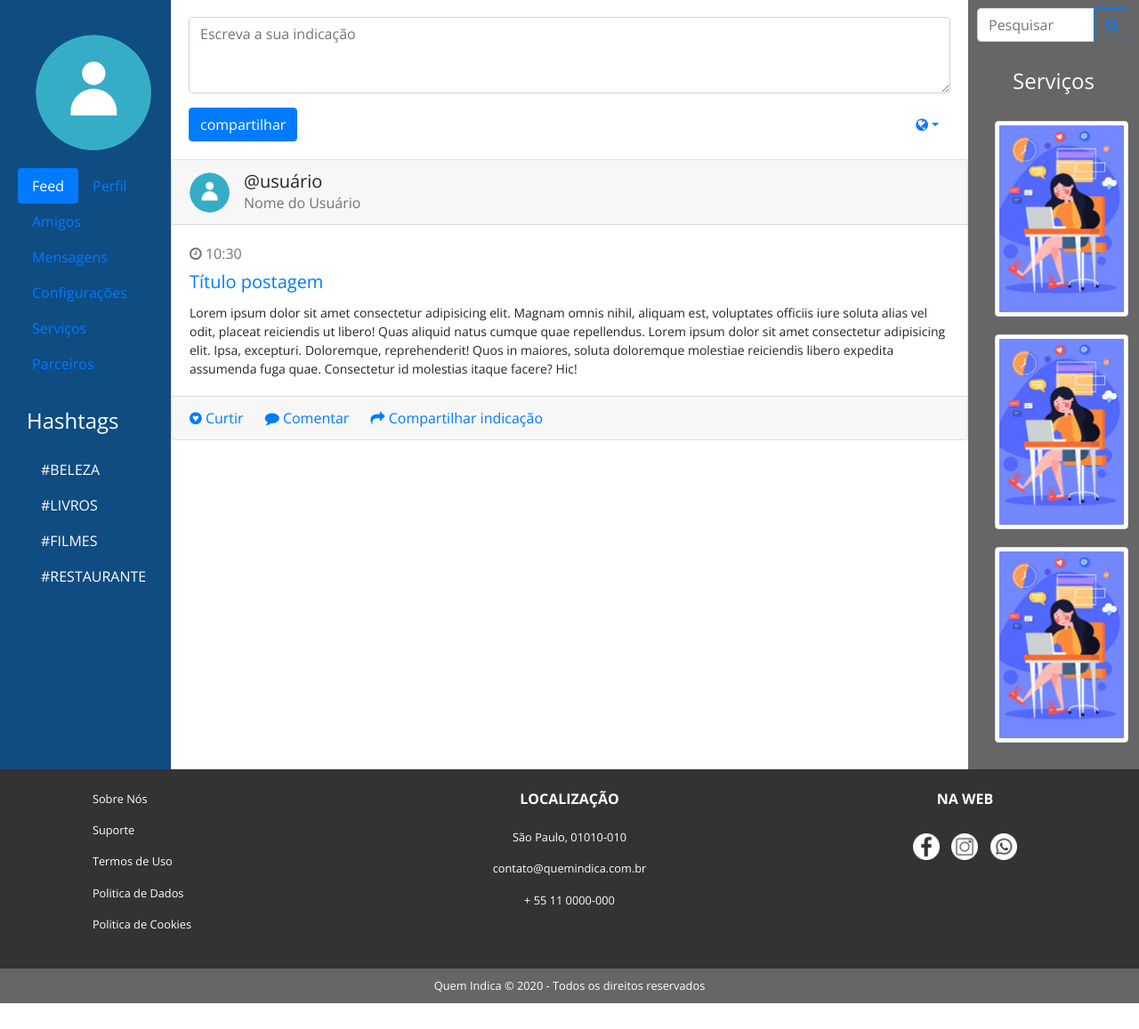
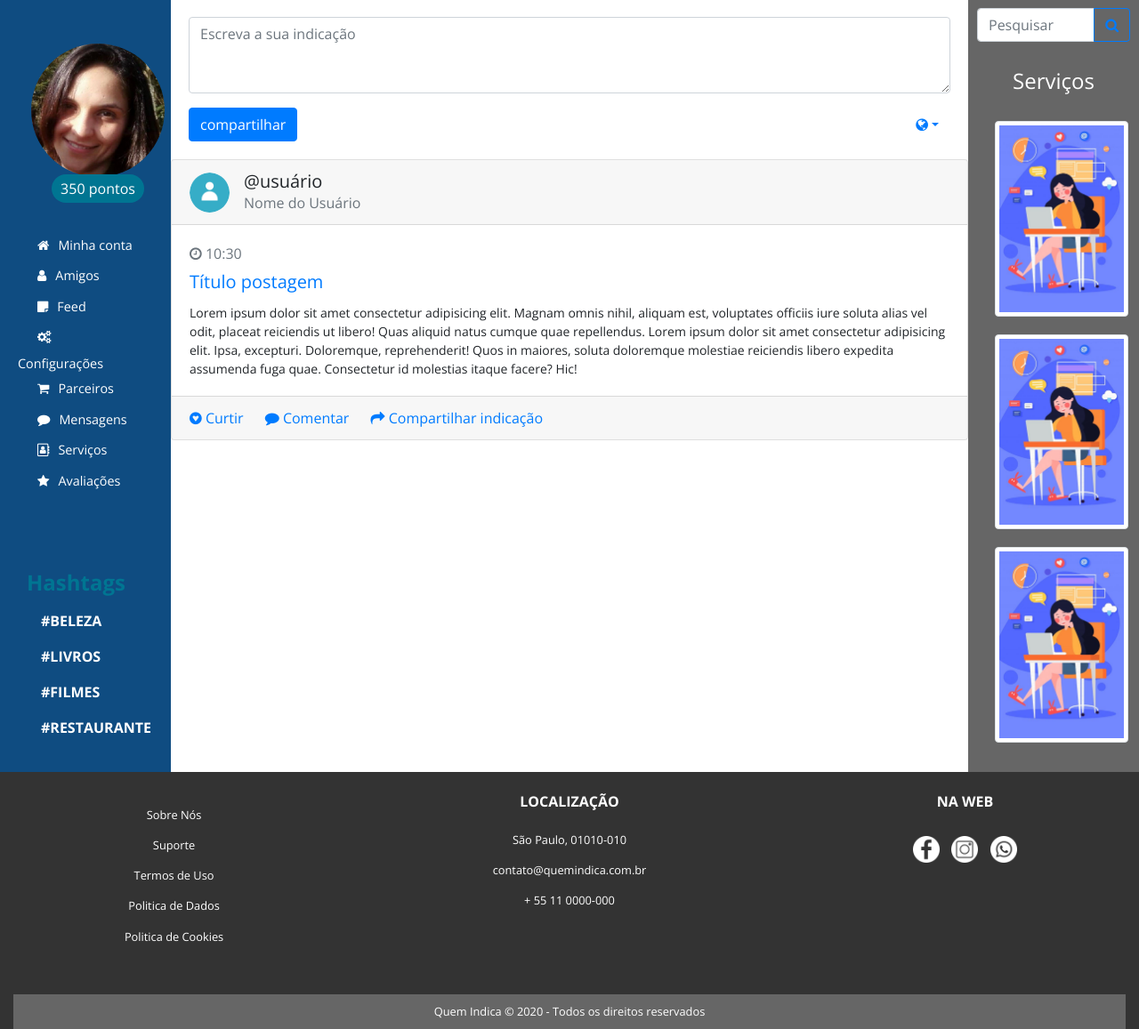
Before and after one commit to Shyrles/QuemIndica, a PHP site: page /feed.php in a window 1280 px wide. Shown: the part 76-1233 px from the top of the page at 89% size. Before the commit the page ends 1204 px from the top, so only its background shows below. Run offline with PHP 8.4, Linux system fonts and the light colour scheme; some libraries are stand-ins or nearby versions.

Commit message:
menu lateral esquerdo no feed alterado + página responsiva em desenvolvimento

```diff
--- a/css/feed.css
+++ b/css/feed.css
@@ -1,4 +1,5 @@
 @import url('https://fonts.googleapis.com/css?family=Open+Sans:400,600,700&display=swap');
+@import url(http://netdna.bootstrapcdn.com/font-awesome/4.0.3/css/font-awesome.min.css);
 
 * {
     font-family: 'Open Sans', sans-serif;
@@ -39,18 +40,38 @@ body {
 }
 
 #avatar-usuario img {
-    width: 130px;
+    width: 150px;
     margin: 20px;
     display: flex;
     flex-direction: column;
     align-items: center;
-    border-radius: 60%;
+    border-radius: 50%;
 }
 
-#sombra {
-    border: 2px #fff solid;
-    padding: 5px;
+.profile-header-img {
+    padding: 10px;
 }
+
+.rank-label-container {
+    margin-top: -19px;
+    text-align: center;
+}
+
+.label.label-default.rank-label {
+    background-color: #007592;
+    padding: 5px 10px 5px 10px;
+    border-radius: 27px;
+    color: #fff;
+}
+
+.menu-lateral {
+    margin: 25px 0px;
+}
+
+.icone {
+    margin: 10px;
+}
+
 
 #explorar-hashtags {
     text-align: left;
@@ -59,26 +80,63 @@ body {
 }
 
 #explorar-hashtags h4 {
-    padding: 10px 0px;
-    margin: 10px 0px;
+    font-weight: bold;
 }
 
-#explorar-hashtags ul li {
+#explorar-hashtags,
+.menu-lateral ul li {
     margin: 0px;
     list-style-type: none;
 }
 
-#explorar-hastags ul li a {
+#explorar-hastags,
+.menu-lateral ul li a {
     padding: 12px;
     color: #ffffff;
     text-decoration: none;
     font-size: 0.9em;
 }
 
-#explorar-hastags ul li a:hover {
+#explorar-hashtags,
+.menu-lateral ul li a:hover {
     color: #007592;
     font-weight: bold;
 }
+
+
+
+
+
+
+
+
+
+
+
+
+
+
+
+
+
+
+
+
+
+
+
+
+
+
+
+
+
+
+
+
+
+
+
 
 /* SECTION ASIDE-RIGHT ---------------------------------------------------------------------------------------------------------------------------*/
 
--- /dev/null
+++ b/css/footer.css
@@ -0,0 +1,39 @@
+.section_5 {
+    background-color: #2d3e50;
+    color: #fff;
+    padding: 10px;
+  }
+
+.colunasfooter {
+    margin: 10px 30px 0 30px;
+  }
+
+
+  h5.footertext {
+    text-transform: uppercase;
+    font-size: 1.2em;
+    text-align: center;
+  }
+
+  .footertext {
+    text-align: center;
+  }
+
+  .socialmedias {
+    display: flex;
+    justify-content: center;
+    align-items: center;
+  }
+
+  footer {
+    background-color: #1b252f;
+    position: absolute;
+    right: 0;
+    width: 100%;
+  }
+
+  footer p {
+    color: #fff;
+    text-align: center;
+    margin: 15px;
+  }
--- a/feed.php
+++ b/feed.php
@@ -18,15 +18,12 @@
 
 <!-- área ícones -->
     <link href="https://stackpath.bootstrapcdn.com/font-awesome/4.7.0/css/font-awesome.min.css" rel="stylesheet" integrity="sha384-wvfXpqpZZVQGK6TAh5PVlGOfQNHSoD2xbE+QkPxCAFlNEevoEH3Sl0sibVcOQVnN"crossorigin="anonymous">
-    <link rel="shortcut icon" href="imagens/logo_icon.svg" type="image/x-icon">
+    <link rel="stylesheet" href="font-awesome/css/font-awesome.min.css">
+
 </head>
-
 <body>
 
 <!-- HEADER -->
-
-
-
 
 <div class="grid-container">
 
@@ -34,18 +31,25 @@
     <?php require_once ("header_minhaConta.php"); ?>
 </header>
 
-
-
-
 <!-- ASIDE ESQUERDO -->
 
     <aside class="left">
+
             <div id="avatar-usuario">
-            <img src="imagens/usuario.png" alt="foto teste usuário">
+	            <div class="row">
+                    <div class="profile-header-container">
+    		            <div class="profile-header-img">
+                        <img class="img-circle" src="../QuemIndica/imagens/minhaConta/fotoUsuario.jpg">
+
+                        <div class="rank-label-container">
+                        <span class="label label-default rank-label">350 pontos</span>
+                        </div>
+                        </div>
+                    </div>
+	            </div>
             </div>
 
-
-            <div class="menu-lateral">
+            <!-- <div class="container-fluid menu-lateral">
                 <div class="coluna">
                 <div class="nav nav-pills" id="v-pills-tab" role="tablist">
                 <a class="nav-link active" id="v-pills-feed-tab" data-toggle="pill" href="feed.php" role="tab" aria-controls="v-pills-feed" aria-selected="true">Feed</a>
@@ -57,19 +61,27 @@
                 <a class="nav-link" id="v-pills-parceiros-tab" data-toggle="pill" href="#" role="tab" aria-controls="v-pills-parceiros" aria-selected="false">Parceiros</a>
                 </div>
                 </div>
+            </div> -->
 
-                <div class="coluna">
-                <div class="tab-content" id="v-pills-tabContent">
-                <div class="tab-pane fade show active" id="v-pills-feed" role="tabpanel" aria-labelledby="v-pills-feed-tab"></div>
-                <div class="tab-pane fade" id="v-pills-profile" role="tabpanel" aria-labelledby="v-pills-profile-tab"></div>
-                <div class="tab-pane fade" id="v-pills-amigos" role="tabpanel" aria-labelledby="v-pills-amigos-tab"></div>
-                <div class="tab-pane fade" id="v-pills-messages" role="tabpanel" aria-labelledby="v-pills-messages-tab"></div>
-                <div class="tab-pane fade" id="v-pills-settings" role="tabpanel" aria-labelledby="v-pills-settings-tab"></div>
-                <div class="tab-pane fade" id="v-pills-indicaces" role="tabpanel" aria-labelledby="v-pills-indicacoes-tab"></div>
-                <div class="tab-pane fade" id="v-pills-parceiros" role="tabpanel" aria-labelledby="v-pills-parceiros-tab"></div>
-                </div>
-                </div>
+
+            <div class="wrapper d-flex align-items-stretch">
+			<nav id="sidebar" class="menu-lateral">
+
+                <ul class="list-unstyled components mb-5">
+                    <li><a href="minha_conta.php"><span class="icone fa fa-home"></span>Minha conta</a></li>
+                    <li><a href="amigos.php"><span class="icone fa fa-user"></span>Amigos</a></li>
+                    <li><a href="feed.php"><span class="icone fa fa-sticky-note"></span>Feed</a></li>
+                    <li><a href="config.php"><span class="icone fa fa-cogs"></span>Configurações</a></li>
+                    <li><a href="parceiros.php"><span class="icone fa fa-shopping-cart"></span>Parceiros</a></li>
+                    <li><a href="mensagens.php"><span class="icone fa fa-comment"></span>Mensagens</a></li>
+                    <li><a href="servicos.php"><span class="icone fa fa-address-book-o"></span>Serviços</a></li>
+                    <li><a href="avaliacoes.php"><span class="icone fa fa-star"></span>Avaliações</a></li>
+
+                </ul>
+
+            </nav>
             </div>
+
 
             <div id="explorar-hashtags">
                 <h4>Hashtags</h4>
@@ -80,6 +92,57 @@
                     <li class="nav-item"><a class="nav-link" href="#">#RESTAURANTE</a></li>
                     </ul>
             </div>
+
+
+
+
+
+
+
+
+
+
+
+
+
+
+
+
+
+
+
+
+
+
+
+
+
+
+
+
+
+
+
+
+
+
+
+
+
+
+
+
+
+
+
+
+
+
+
+
+
+
+
     </aside>
 
 <!-- ASIDE DIREITO -->
@@ -101,19 +164,9 @@
                     <h4>Serviços</h4>
 
                     <div class="cards-servicos">
-
-                    <div class="card-1">
-                    <img src="imagens/card-teste-servico.jpg" alt="Imagem de capa do card" class="img-thumbnail">
-                    </div>
-
-                    <div class="card-2">
-                    <img src="imagens/card-teste-servico.jpg" alt="Imagem de capa do card" class="img-thumbnail">
-                    </div>
-
-                    <div class="card-3">
-                    <img src="imagens/card-teste-servico.jpg" alt="Imagem de capa do card" class="img-thumbnail">
-                    </div>
-
+                        <img src="imagens/card-teste-servico.jpg" alt="Imagem de capa do card" class="img-thumbnail">
+                        <img src="imagens/card-teste-servico.jpg" alt="Imagem de capa do card" class="img-thumbnail">
+                        <img src="imagens/card-teste-servico.jpg" alt="Imagem de capa do card" class="img-thumbnail">
                     </div>
                 </div>
     </aside>
```
Also changed, not shown: css/feedresponsivo.css (+14 -54 lines).
